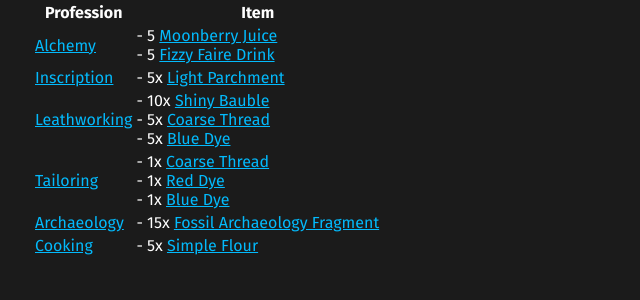
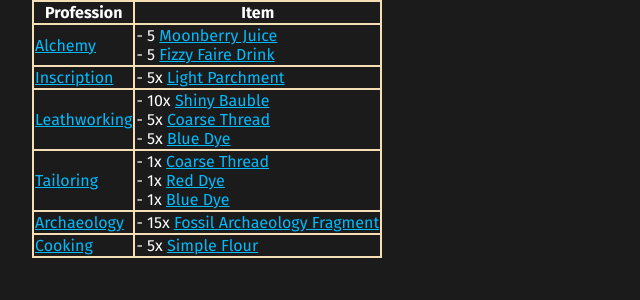
Before and after one commit to ndntmndntm/ndntmndntm.github.io, a Jekyll site: the page built from dmf.md, in a window 1280 px wide. Shown: the top 300 px of the page, without its empty margins (0-640 px from the left). Built offline with Jekyll 4.4.1, drawn with Linux system fonts in a browser that asks for light colours; a script that is not in the unit is left out.

Commit message:
table border style

```diff
--- a/css/main.css
+++ b/css/main.css
@@ -79,3 +79,8 @@
 a:visited {
     color: var(--link-visited-color);
 }
+
+table, th, td {
+  border-collapse: collapse;
+  border: 2px wheat solid;
+}
```
